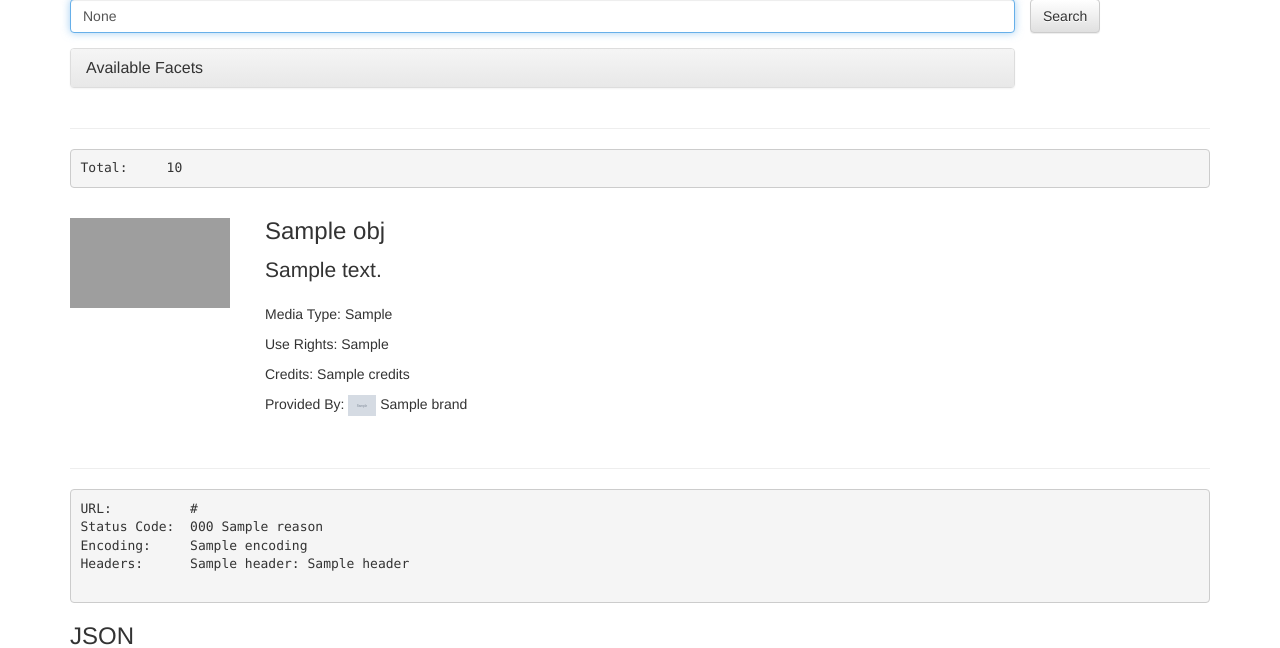
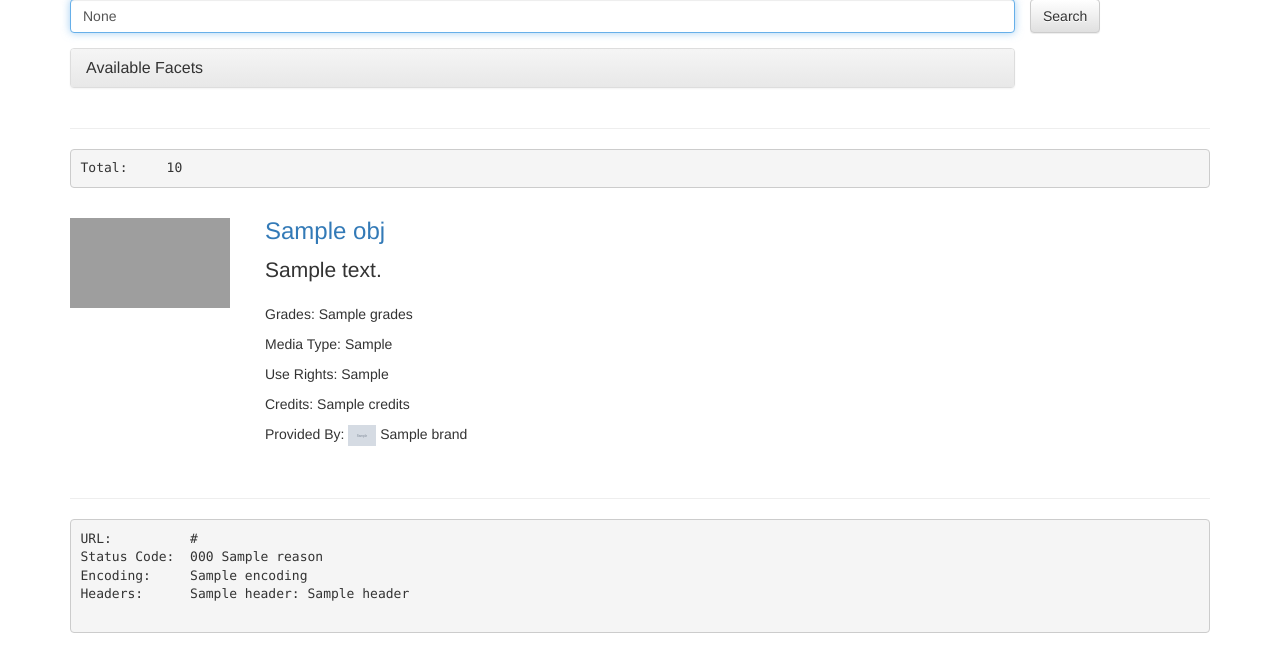
Before and after one commit to dougvanhorn/pbslm-search-demo, a Django app: template templates/homepage.html in a window 1280 px wide. Shown: the part 321-969 px from the top of the page. Run offline with Django 3.2, Linux system fonts and the light colour scheme; tables that the repository leaves empty hold one stand-in row (values such as "Sample post"); the template is opened without the code that fills it: values that come from a table or form of the project are taken from there, most other values are stand-ins (such as "Sample title", 1, 10 or a date in 2020); grey boxes marked "Sample" are stand-in pictures; parts of the project's set-up code (start-up, migrations or seed data) failed here and were passed over; some libraries are stand-ins or nearby versions; grey boxes are pictures that could not be loaded.

Commit message:
Added some links to the search pages.

```diff
--- a/templates/homepage.html
+++ b/templates/homepage.html
@@ -120,13 +120,18 @@ Total:     {{ data.meta.total }}
     <div class="row search-result">
 
         <div class="col-md-2">
-            <img src="{{ obj.poster_image|default:"http://lorempixel.com/g/160/90/abstract/" }}" alt="Poster Image" class="poster-image">
+            <a href="http://www.pbslearningmedia.org{{ obj.view_url }}" title="Open Resource in new window" target="_blank">
+                <img src="{{ obj.poster_image|default:"http://lorempixel.com/g/160/90/abstract/" }}" alt="Poster Image" class="poster-image">
+            </a>
         </div>
 
         <div class="col-md-10">
-            <h3>{{ obj.title }}</h3>
+            <a href="http://www.pbslearningmedia.org{{ obj.view_url }}" title="Open Resource in new window" target="_blank">
+                <h3>{{ obj.title }}</h3>
+            </a>
             <p class="lead">{{ obj.description|safe }}</p>
 
+            <p>Grades: {{ obj.grades }}</p>
             <p>Media Type: {{ obj.media_type }}</p>
 
             {% if obj.use_rights %}
```
